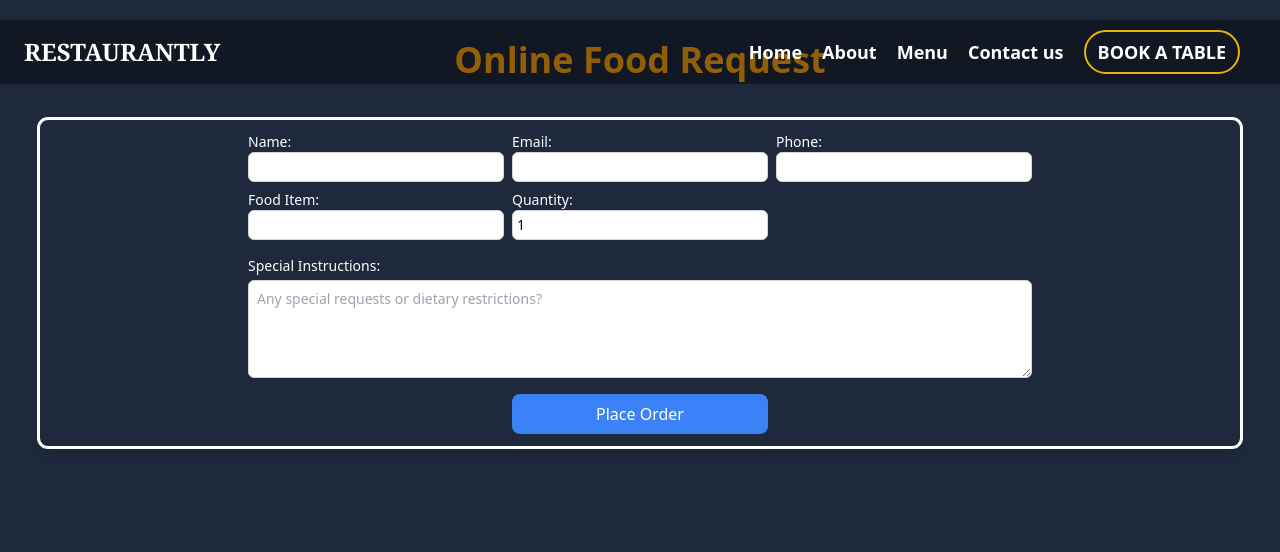
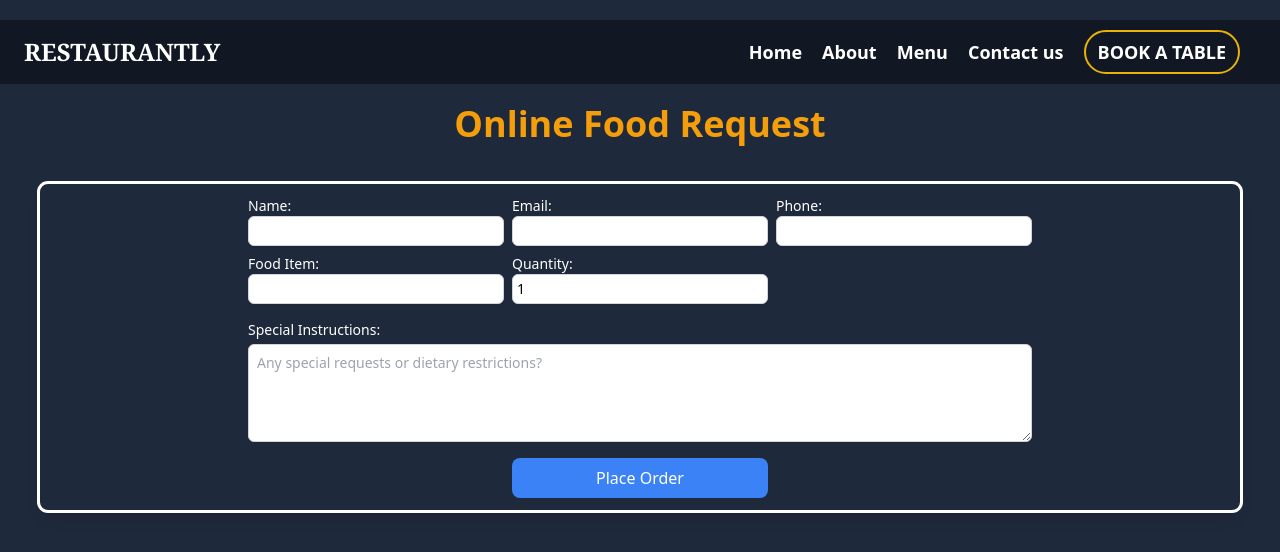
Before and after one commit to Muhammad361738/RestaurentAppNextjs, a Next.js app: page /OnlineFood in a window 1280 px wide. Shown: the top 552 px of the page. Built offline with nearby package versions, Linux system fonts and the light colour scheme.

Commit message:
some modification

```diff
--- a/src/app/OnlineFood/page.tsx
+++ b/src/app/OnlineFood/page.tsx
@@ -28,7 +28,7 @@ const FoodRequestForm: React.FC = () => {
 
   return (
     <div className='bg-slate-800 h-screen pt-10'>
-    <h2 className="text-4xl font-bold text-amber-500 mb-6 text-center flex justify-center">Online Food Request</h2>
+    <h2 className="text-4xl font-bold text-amber-500 mt-16 mb-6 text-center flex justify-center">Online Food Request</h2>
 
     <div className="outline sm:m-10 p-3  text-white rounded-lg flex justify-center shadow-lg ">
       {/* <h2 className="text-2xl font-bold mb-6 text-center">Online Food Request</h2> */}
--- a/src/app/Table/page.tsx
+++ b/src/app/Table/page.tsx
@@ -31,7 +31,7 @@ const ReservationForm: React.FC = () => {
   return (
 
     <div className='bg-black h-screen bg-opacity-95 '>
-          <h2 className="text-4xl font-bold pt-20 text-amber-600 mb-6 text-center">Table Reservation</h2>
+          <h2 className="text-4xl font-bold pt-20 text-amber-600  mb-6 text-center">Table Reservation</h2>
 
     <div className="outline m-5 sm:m-10  mx-4xl p-3 flex justify-center   text-white rounded-lg shadow-lg">
 
```
